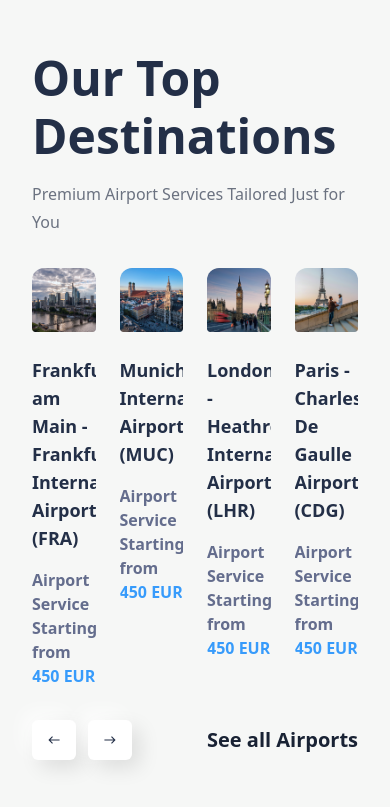
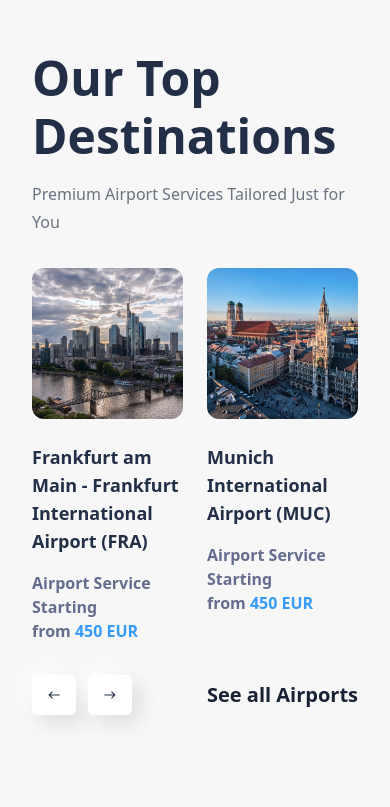
Before and after one commit to irakov7/Task-React-Tailwind, a React (Create React App) app: page / in a window 390 px wide. Shown: the part 155-962 px from the top of the page. Built offline with nearby package versions, Linux system fonts and the light colour scheme.

Commit message:
Responsive slider: 2 slides on mobile, added image border-radius

```diff
--- a/src/components/AirportCart/AirportCard.jsx
+++ b/src/components/AirportCart/AirportCard.jsx
@@ -2,11 +2,12 @@
 function AirportCard ({ image, alt, title, price, currency }) {
 	return(
 
-	<article className="card swiper-slide w-[286px] h-[440px] rounded-[12px] overflow-hidden flex flex-col justify-between group cursor-pointer">
+	<article className="card swiper-slide w-[286px] h-[440px] overflow-hidden flex flex-col justify-between group cursor-pointer">
 		<div className="transition-transform duration-300 ease-in-out group-hover:scale-90">
 			<img
 			src={`${process.env.PUBLIC_URL}/${image}`}
 			alt={alt}
+			className="rounded-[12px]"
 			/>
 		</div>
  		<div className="card-text pt-6 font-bold">
--- a/src/components/AirportSlider/AirportSlider.jsx
+++ b/src/components/AirportSlider/AirportSlider.jsx
@@ -17,6 +17,18 @@ export default function AirportSlider() {
         nextEl: '#btn-right',
         prevEl: '#btn-left',
       }}
+	  breakpoints={{
+
+        0: {
+          slidesPerView: 2,
+        },
+		850:{
+			slidesPerView: 3,
+		},
+        1024: {
+          slidesPerView: 4,
+        },
+      }}
     >
       {airports.map((airport, index) => (
         <SwiperSlide key={airport.id || index}>
```
